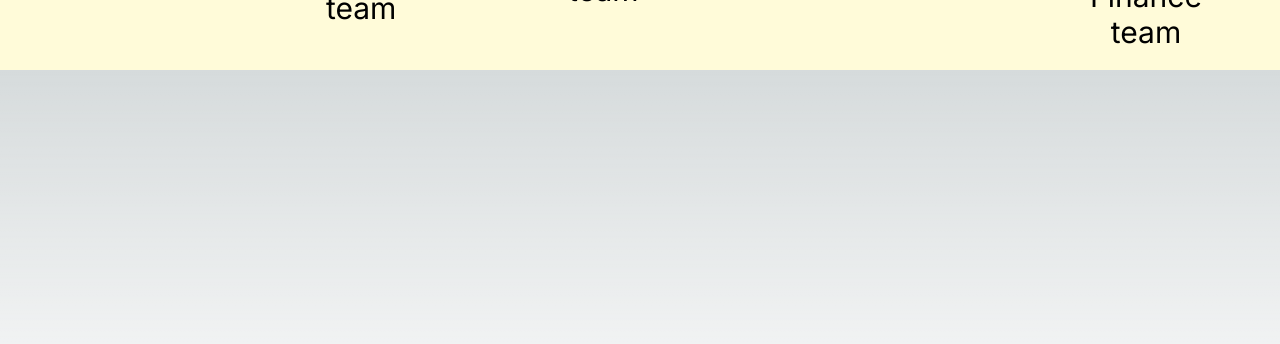
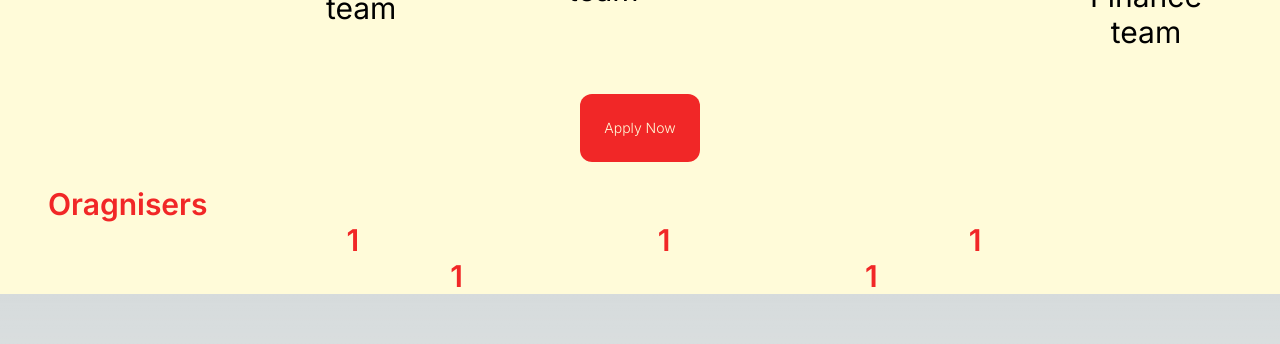
Before and after one commit to Autumn-of-Code/Project-Athens, a Next.js app in the folder client/: page /playground in a window 1280 px wide. Shown: the part 348-692 px from the top of the page. Built offline with nearby package versions, Linux system fonts and the light colour scheme.

Commit message:
feat: added Button

```diff
--- /dev/null
+++ b/client/src/app/components/Organisers/Oraganiser.tsx
@@ -0,0 +1,20 @@
+import React from "react";
+
+const Oraganiser = () => {
+  return (
+    <div className="w-100% bg-[#fffbd9] text-primary pl-12 font-semibold text-3xl text-left fontFamily-jost">
+      Oragnisers
+      <div className="flex justify-evenly">
+        <div>1</div>
+        <div>1</div>
+        <div>1</div>
+      </div>
+      <div className="flex justify-evenly">
+        <div>1</div>
+        <div>1</div>
+      </div>
+    </div>
+  );
+};
+
+export default Oraganiser;
--- a/client/src/app/components/induction/Induction.tsx
+++ b/client/src/app/components/induction/Induction.tsx
@@ -74,6 +74,11 @@ const Induction = () => {
           </p>
         </div>
       </div>
+      <div>
+        <button className="bg-primary text-[#fffbd9] text-sm font-light p-6 rounded-[12px] m-6">
+          Apply Now
+        </button>
+      </div>
     </div>
   );
 };
--- a/client/src/app/playground/page.tsx
+++ b/client/src/app/playground/page.tsx
@@ -1,10 +1,12 @@
 import React from "react";
 import Induction from "../components/induction/Induction";
+import Oraganiser from "../components/Organisers/Oraganiser";
 
 const Playground: React.FC = () => {
   return (
     <div>
       <Induction />
+      <Oraganiser />
     </div>
   );
 };
```
